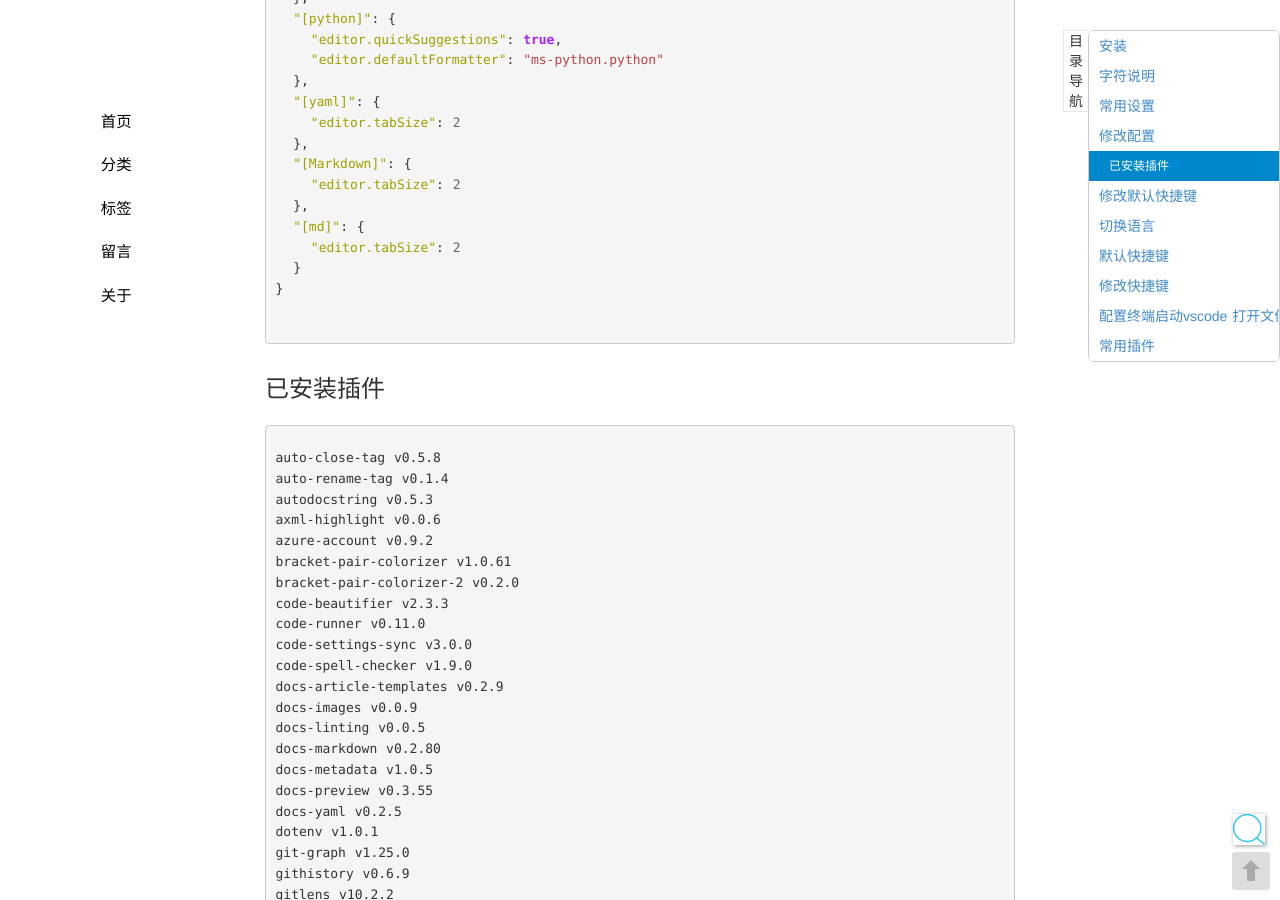
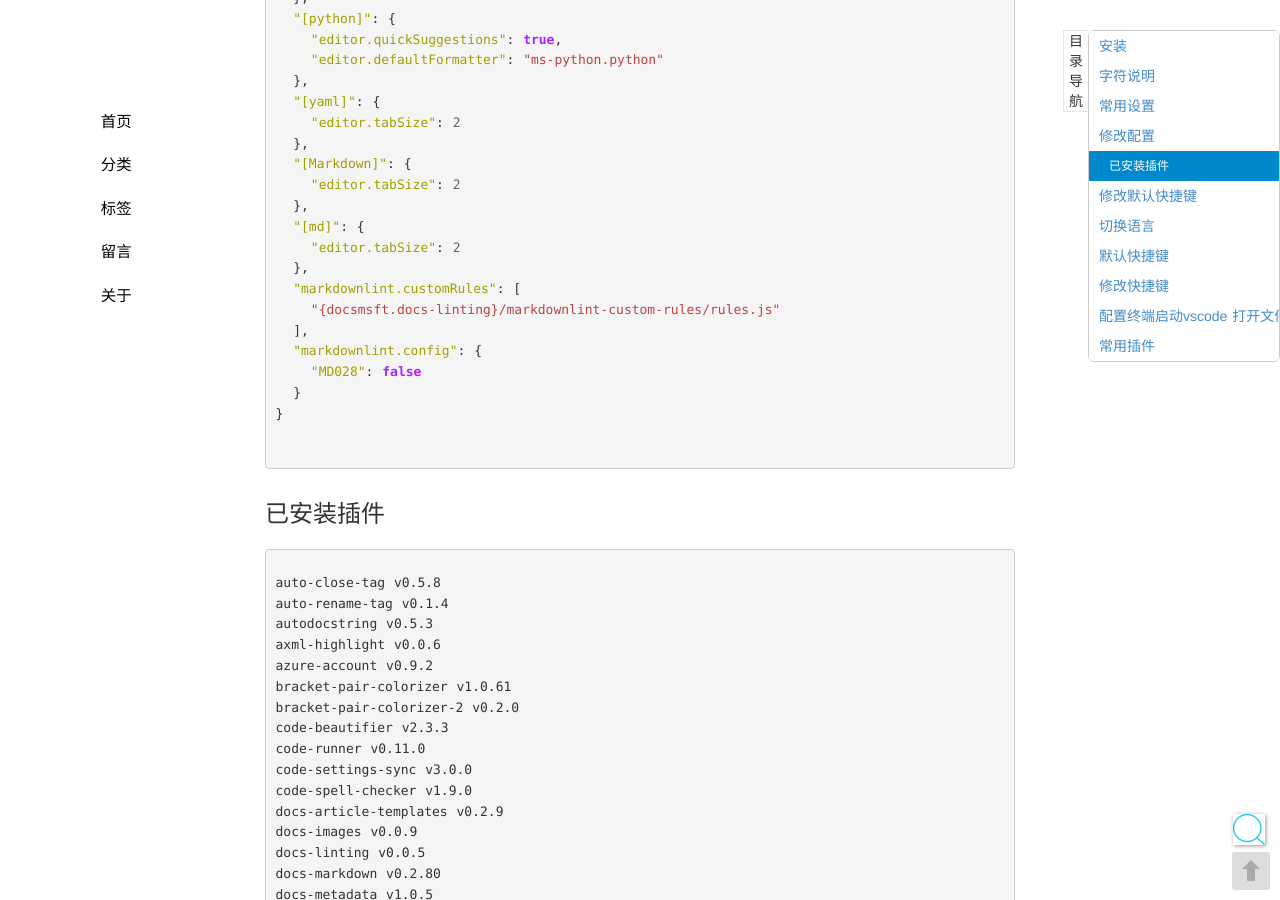
Before and after one commit to seekplum/seekplum.github.io, a Jekyll site: the page built from _posts/2017-12-25-vscode-use.md, in a window 1280 px wide and 900 px high, scrolled down 4366 px. Built offline with Jekyll 4.4.1, drawn with Linux system fonts in a browser that asks for light colours; comment, search, counter and statistics services are not loaded.

Commit message:
MOD: vscode配置

```diff
--- a/_posts/2017-12-25-vscode-use.md
+++ b/_posts/2017-12-25-vscode-use.md
@@ -144,7 +144,7 @@ Preferences -> Settings -> 点击右上角的 `{}` 按钮，即可编辑 `settin
     "*.py": "python",
     "*.axml": "axml",
     "*.acss": "css",
-    "*.md": "Markdown",
+    "*.md": "markdown",
     "*.lua": "lua"
   },
   "files.autoSave": "afterDelay", // 自动保存
@@ -218,6 +218,12 @@ Preferences -> Settings -> 点击右上角的 `{}` 按钮，即可编辑 `settin
   },
   "[md]": {
     "editor.tabSize": 2
+  },
+  "markdownlint.customRules": [
+    "{docsmsft.docs-linting}/markdownlint-custom-rules/rules.js"
+  ],
+  "markdownlint.config": {
+    "MD028": false
   }
 }
 
```
